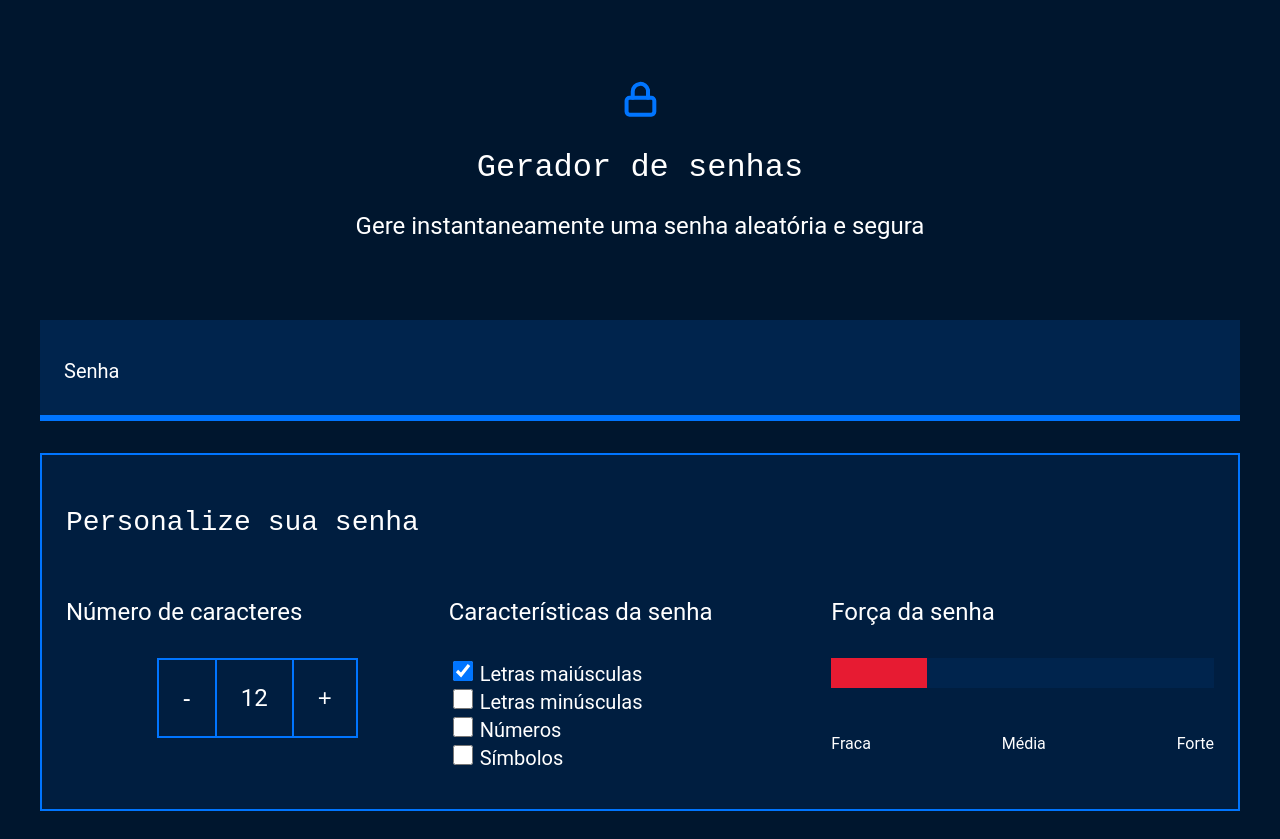
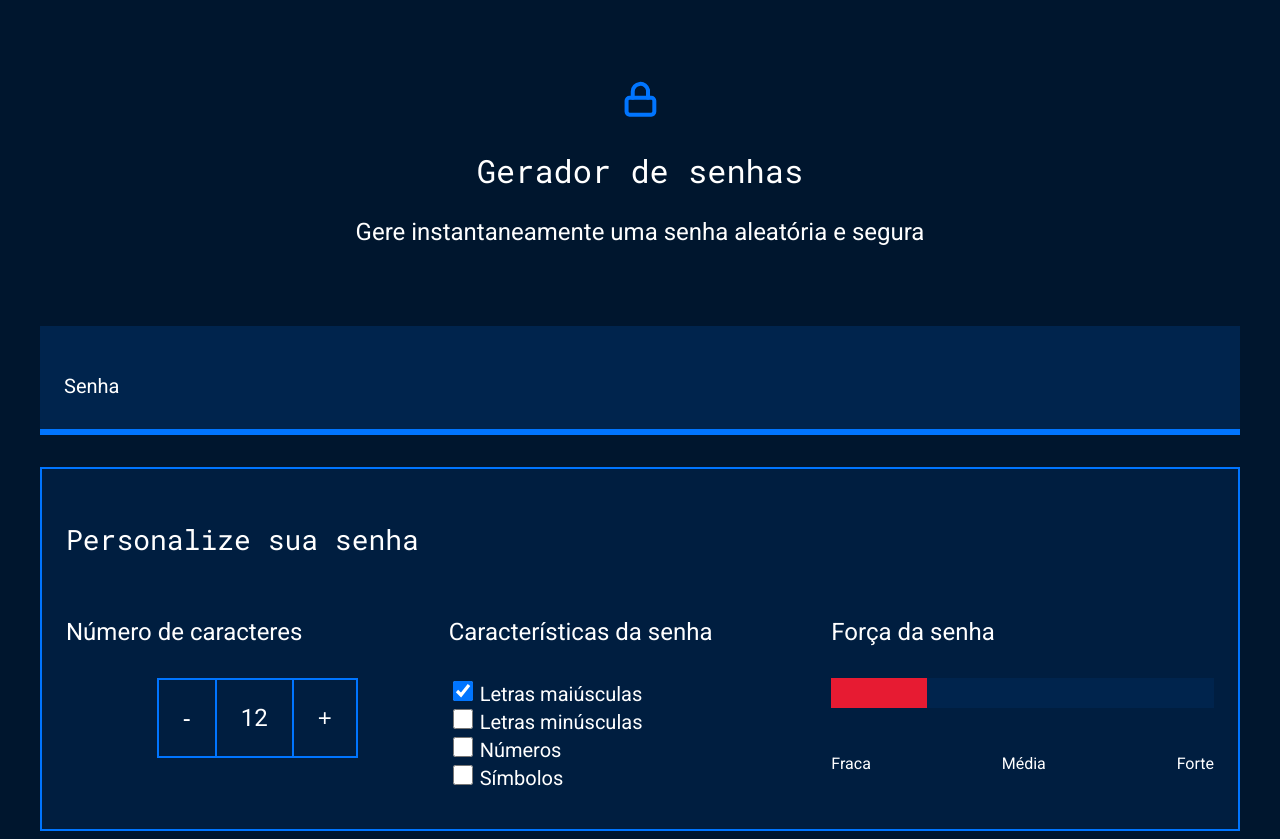
Before and after one commit to davi0801/gerador-de-senhas-, a plain HTML site: page gerador-de-senhas--main/index.html in a window 1280 px wide. Drawn offline with Linux system fonts and the light colour scheme; files whose address does not match are found by name; a web font is replaced by a local one.

Commit message:
Update style.css

```diff
--- a/gerador-de-senhas--main/style.css
+++ b/gerador-de-senhas--main/style.css
@@ -1,6 +1,6 @@
-@import url('https://fonts.googleapis.com/css2?family=Jersey+25&display=swap');
+@import url('https://fonts.googleapis.com/css2?family=Roboto&family=Roboto+Mono&display=swap');
 
-root{
+:root{
     --branco: white;
     --cor-de-fundo: #00162E;
     --fundo-senha: #00244D;
@@ -142,91 +142,7 @@ label{
 .parametro-senha-textos{
     display: flex;
     justify-content: space-between;
-}:root{
-   --branco: white;
-   --cor-de-fundo: #00162E;
-   --fundo-senha: #00244D;
-   --fundo-texto: #001E40;
-   --borda: #0075FF;
-   --roboto: 'Roboto', sans-serif;
-   --roboto-mono: 'Roboto Mono', monospace;
 }
-
-*{
-   font-weight: 400;
-}
-
-body{
-   color: var(--branco);
-   background-color: var(--cor-de-fundo);
-   font-family: var(--roboto);
-}
-
-.titulo-principal{
-   font-family: var(--roboto-mono);
-   font-size: 32px;
-}
-
-.titulo-secundario{
-   font-size: 24px;
-}
-
-.conteudo-titulo{
-   text-align: center;
-   margin-top: 80px;
-}
-
-.conteudo-senha{
-   margin-top: 80px;
-   background: var(--fundo-senha);
-   padding: 24px;
-   border-bottom: 6px solid var(--borda);
-}
-
-#campo-senha{
-   background-color: var(--fundo-senha);
-   border: none;
-   color: var(--branco);
-   font-family: var(--roboto-mono);
-   font-size: 40px;
-   width: 70%;
-}
-
-#campo-senha:focus{
-   outline: none;
-}
-
-.conteudo{
-   max-width: 1200px;
-   margin: 0 auto;
-}
-
-.parametro{
-   background-color: var(--fundo-texto);
-   border: 2px solid var(--borda);
-   margin-top: 32px;
-   padding: 24px;
-}
-
-.parametro-titulo{
-   font-family: var(--roboto-mono);
-   font-size: 28px;
-}
-
-.parametro-senha__titulo{
-   font-size:24px;
-}
-
-.parametro-coluna__senha{
-   display: flex;
-   flex-direction: column;
-   justify-content: center;
-}
-.parametro-senha{
-   width: 50%;
-   margin: 0 auto;
-}
-
 
 
 @media screen and (min-width: 768px) {
```
Lines whose indentation alone changed are shown as unchanged.
